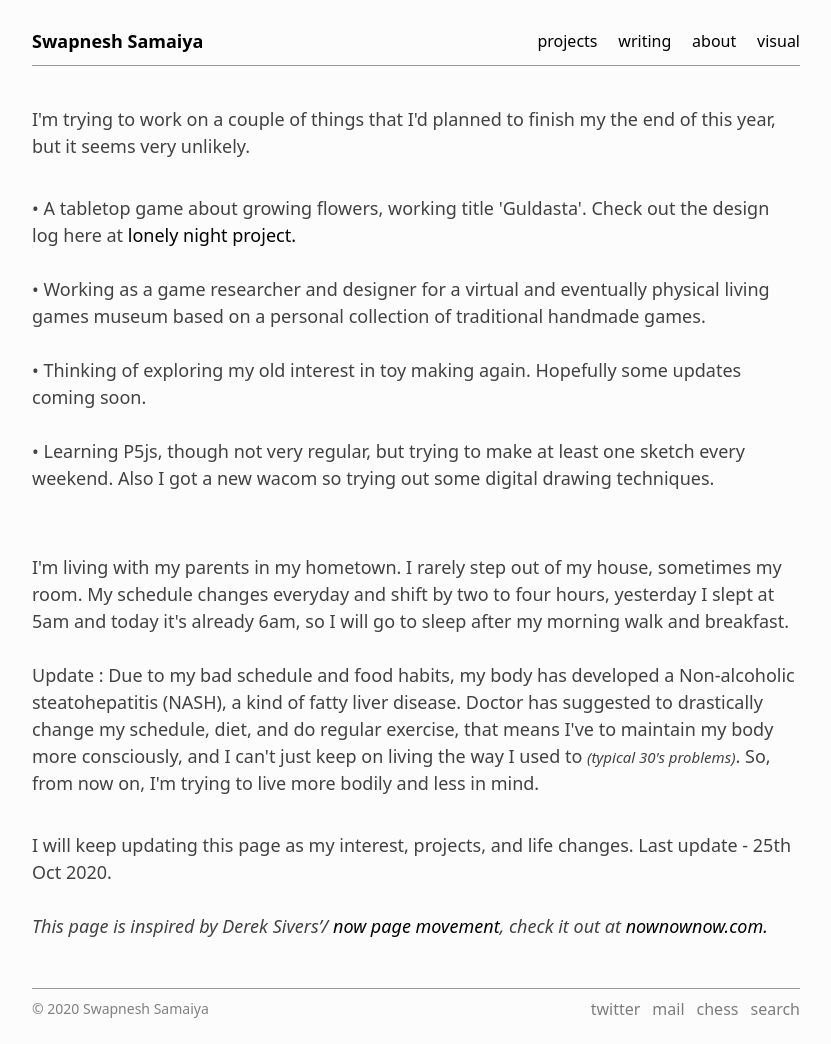
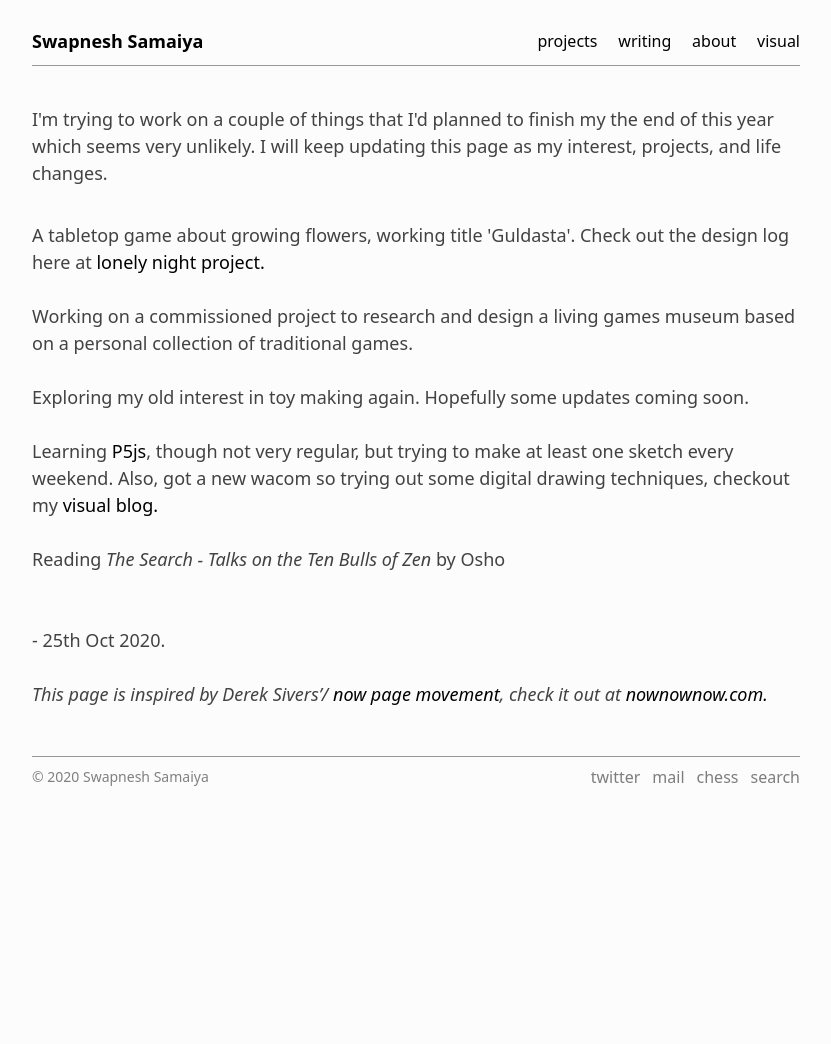
Before and after one commit to bunbutterjam/bunbutterjam.github.io, a Jekyll site: the page built from _pages/now.html, in a window 1280 px wide. Shown: the whole page, without its empty margins (224-1055 px from the left). Built offline with Jekyll 4.4.1, drawn with Linux system fonts in a browser that asks for light colours; after the commit the page ends 900 px from its top, so only the background shows below that.

Commit message:
now update

```diff
--- a/_pages/now.html
+++ b/_pages/now.html
@@ -6,35 +6,20 @@ title: Now
 <p>
 
 
-I'm trying to work on a couple of things that I'd planned to finish my the end of this year, but it seems very unlikely.<br><br>
+I'm trying to work on a couple of things that I'd planned to finish my the end of this year which seems very unlikely. I will keep updating this page as my interest, projects, and life changes.<br><br>
 
 <ul>
-    <li>&#8226; A tabletop game about growing flowers, working title 'Guldasta'. Check out the design log here at <a href="https://lonelynightproject.tumblr.com/">lonely night project.</a><br><br>
-    </li>
-    <li>&#8226; Working as a game researcher and designer for a virtual and eventually physical living games museum based on a personal collection of traditional handmade games.<br><br>
-    </li>
-    <!-- <li>&#8226; Always in mind but nothing in reality twine game, about self-amusement, which even now is only in mind but taking more active space than before. Trying to figuring out a basic conceptual flow then will start writing the story and interaction flow. <br><br></li>
 
-    <li>&#8226; Another twine game on helplessness and getting trapped by your own actions, working title - 'No Way Out'. <br><br>
-    </li> -->
-
-    <li>&#8226; Thinking of exploring my old interest in toy making again. Hopefully some updates coming soon. <br><br>
-
-    <li>&#8226; Learning P5js, though not very regular, but trying to make at least one sketch every weekend. Also I got a new wacom so trying out some digital drawing techniques.<br><br>
-    </li><br>
-</ul>
-
-<p>
-    I'm living with my parents in my hometown. I rarely step out of my house, sometimes my room. My schedule changes everyday and shift by two to four hours, yesterday I slept at 5am and today it's already 6am, so I will go to sleep after my morning walk and breakfast. <br><br>
-
-Update : Due to my bad schedule and food habits, my body has developed a Non-alcoholic steatohepatitis (NASH), a kind of fatty liver disease. Doctor has suggested to drastically change my schedule, diet, and do regular exercise, that means I've to maintain my body more consciously, and I can't just keep on living the way I used to <i style="font-size: smaller;">(typical 30's problems)</i>. So, from now on, I'm trying to live more bodily and less in mind.<br><br>
-</p>
+    <li>A tabletop game about growing flowers, working title 'Guldasta'. Check out the design log here at <a href="https://lonelynightproject.tumblr.com/">lonely night project.</a></li><br>
+    <li>Working on a commissioned project to research and design a living games museum based on a personal collection of traditional games.</li><br>
+    <li>Exploring my old interest in toy making again. Hopefully some updates coming soon.</li><br>
+    <li>Learning <a href="https://p5js.org/">P5js</a>, though not very regular, but trying to make at least one sketch every weekend. Also, got a new wacom so trying out some digital drawing techniques, checkout my <a href="https://bunbutterjam.tumblr.com/">visual blog.</a></li><br>
+    <li>Reading <i>The Search - Talks on the Ten Bulls of Zen</i> by Osho </li><br>
+</ul><br>
 
 
-I will keep updating this page as my interest, projects, and life changes. Last update - 25th Oct 2020.<br><br>
+ - 25th Oct 2020.<br><br>
 
 <i>This page is inspired by Derek Sivers’/ <a href="https://sive.rs/nowff">now page movement</a>, check it out at <a href="https://nownownow.com/"> nownownow.com.</a></i>
 
-
-
 </p>
```
